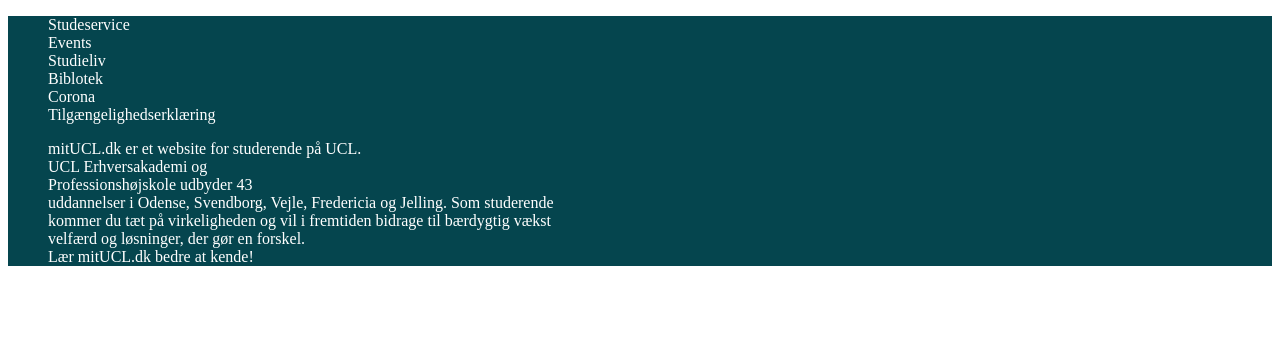
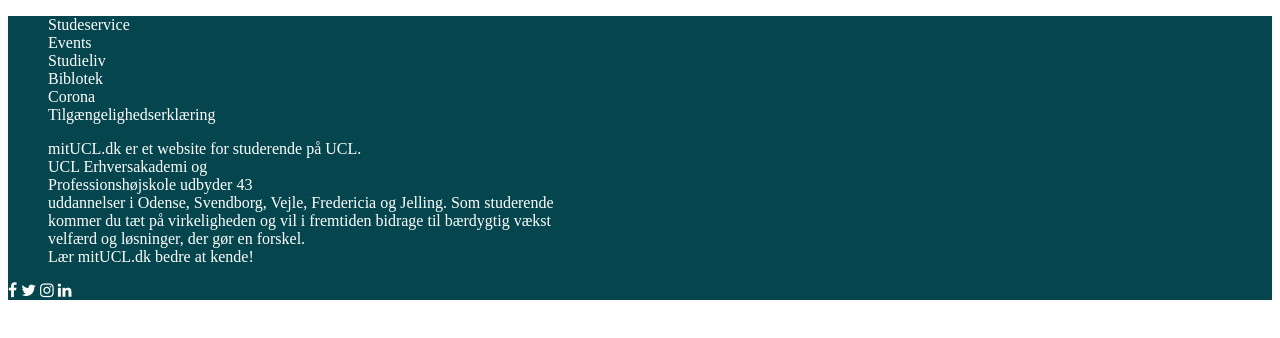
Before and after one commit to AndKrogh/Glemte-sager, a plain HTML site: page indeks.html in a window 1280 px wide. Drawn offline with Linux system fonts and the light colour scheme.

Commit message:
footericons

```diff
--- a/indeks.html
+++ b/indeks.html
@@ -5,6 +5,9 @@
     <meta http-equiv="X-UA-Compatible" content="IE=edge">
     <meta name="viewport" content="width=device-width, initial-scale=1.0">
     <link rel="stylesheet" href="indeks.css">
+    <link rel="stylesheet" href="https://cdnjs.cloudflare.com/ajax/libs/font-awesome/4.7.0/css/font-awesome.min.css">
+
+
     <title>Document</title>
 </head>
 <body>
@@ -30,8 +33,12 @@
       Lær mitUCL.dk bedre at kende!
       </p>
   </ul>
+  </div>
+  <i class="fa fa-facebook"></i>
+    <i class="fa fa-twitter"></i>
+      <i class="fa fa-instagram"></i>
+        <i class="fa fa-linkedin	"></i>
 
-  </div>
 </footer>
 </body>
 </html>
```
